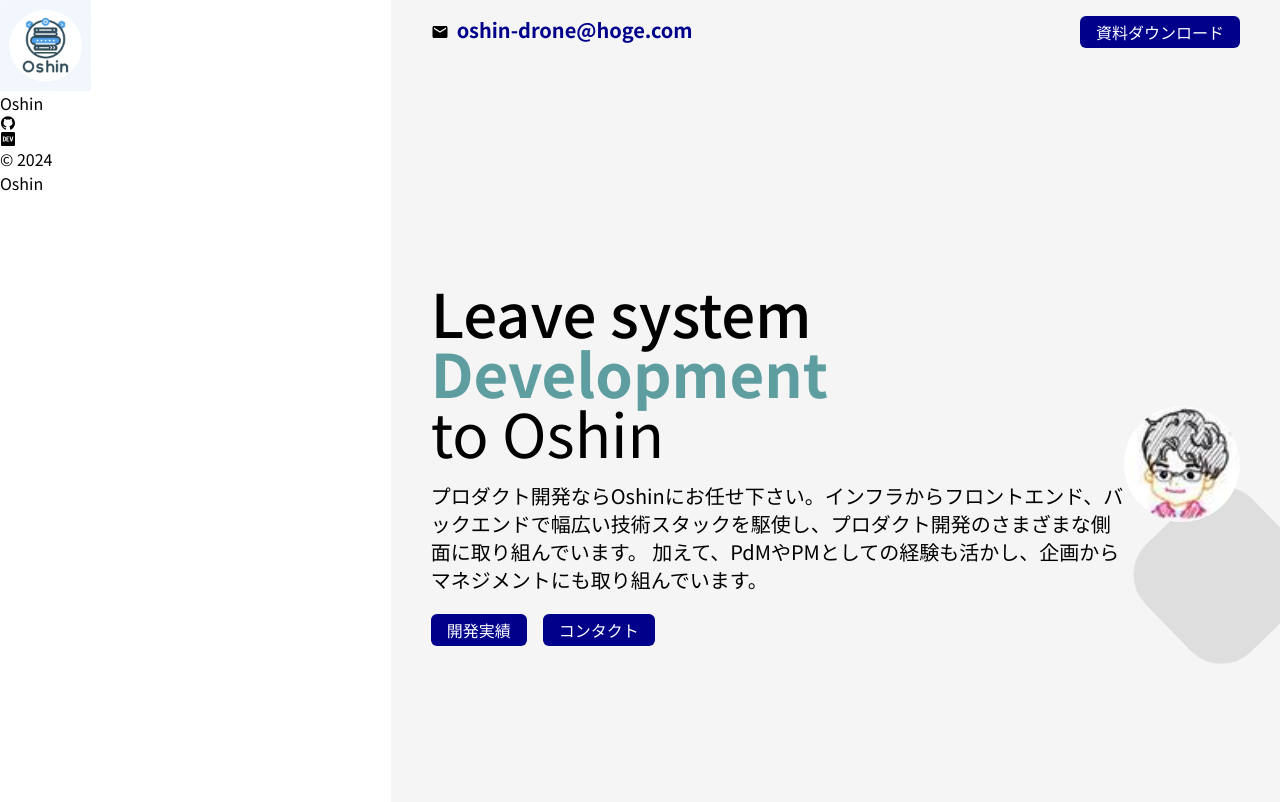
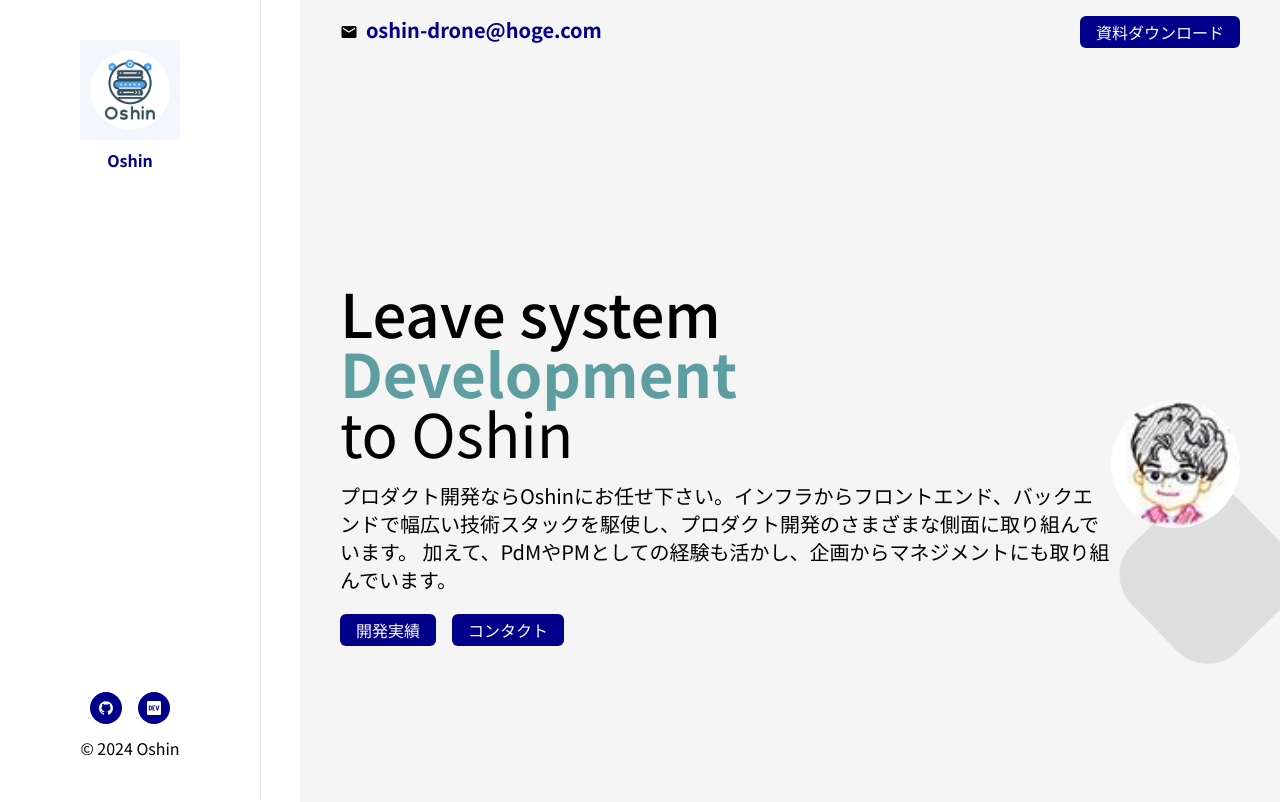
Before and after one commit to shingoasou-0804/oshin-portfolio, a Next.js app in the folder src/: page / in a window 1280 px wide. Shown: the top 802 px of the page. Built offline with nearby package versions, Linux system fonts and the light colour scheme.

Commit message:
add styling to sidemenu

```diff
--- a/src/components/SideMenu.js
+++ b/src/components/SideMenu.js
@@ -11,28 +11,31 @@
   return (
     <section
       className={
-        `${isOpen ? 'max-lg:block': 'max-md:hidden'}`
-      }>
-      <div>
+        ` fixed left-0 top-0 z-50 flex h-screen max-w-[300px] flex-col justify-between py-10 px-[20px] lg:px-[80px] max-lg:max-w-[146px] bg-white border-r
+        ${isOpen ? 'max-lg:block': 'max-md:hidden'}`
+      }
+    >
+      <div className='flex w-full flex-1 flex-col gap-10 justify-between items-center'>
+        <div className='flex flex-col justify-center items-center gap-2'>
           <Image
             src={'/assets/logo.png'}
             width={100}
             height={100}
             alt='Oshin Image'
           />
-        <p>Oshin</p>
+          <p className='font-bold text-darkblue'>Oshin</p>
         </div>
-
-      <div>
-        <div>
-          <a href=''>
+        <div className='flex flex-col items-center justify-center text-center'>
+          <div className='flex flex-col lg:flex-row item-center gap-4 mb-3'>
+            <a href='' target='_blank' className='bg-darkblue p-2 rounded-full cursor-pointer hover:bg-darkblue/75 text-white'>
               <AiFillGithub />
             </a>
-          <a href=''>
+            <a href='' target='_blank' className='bg-darkblue p-2 rounded-full cursor-pointer hover:bg-darkblue/75 text-white'>
               <FaDev />
             </a>
           </div>
-        <p>© 2024 Oshin</p>
+          <p className='max-lg:hidden'>© 2024 Oshin</p>
+        </div>
       </div>
     </section>
   )
```
Lines whose indentation alone changed are shown as unchanged.
